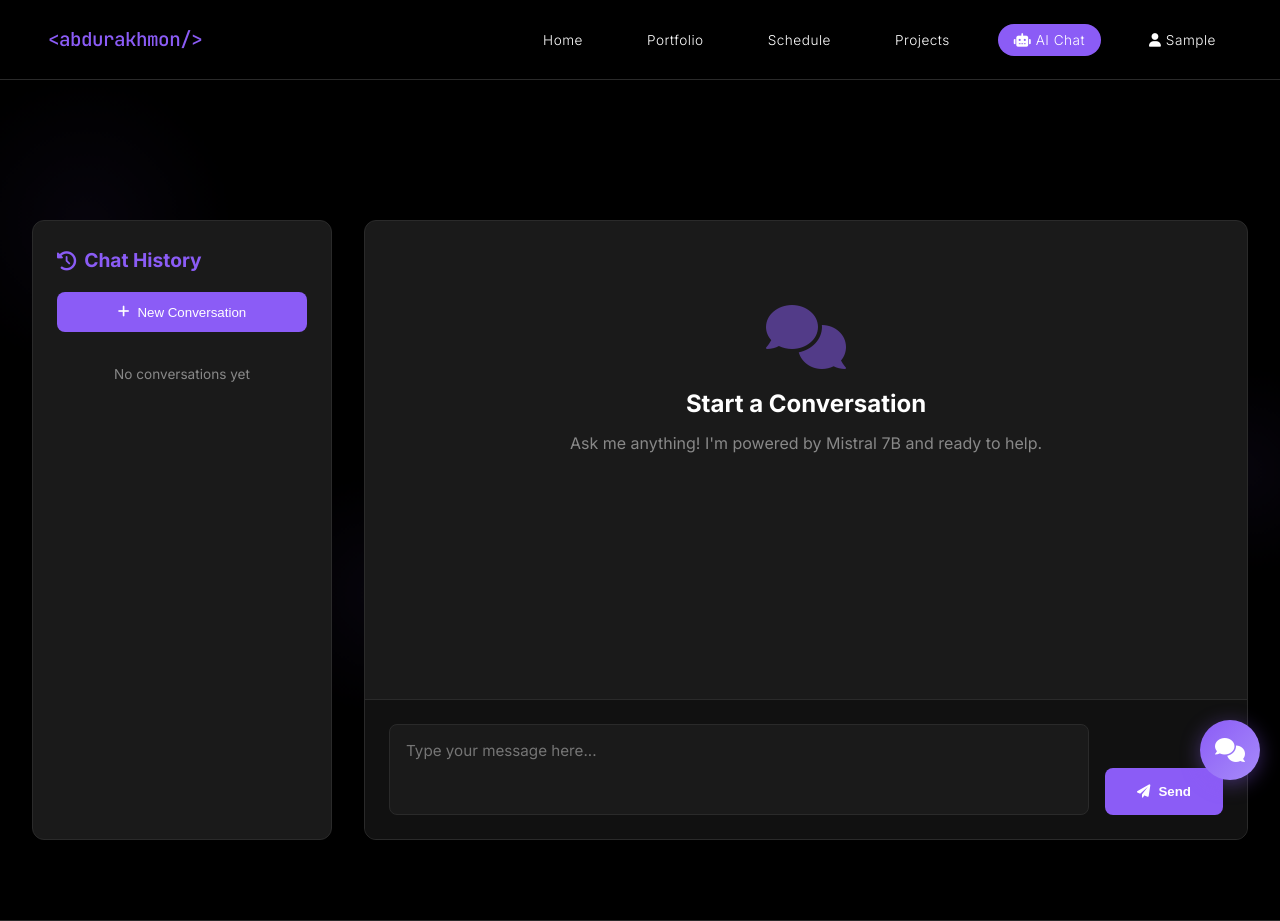
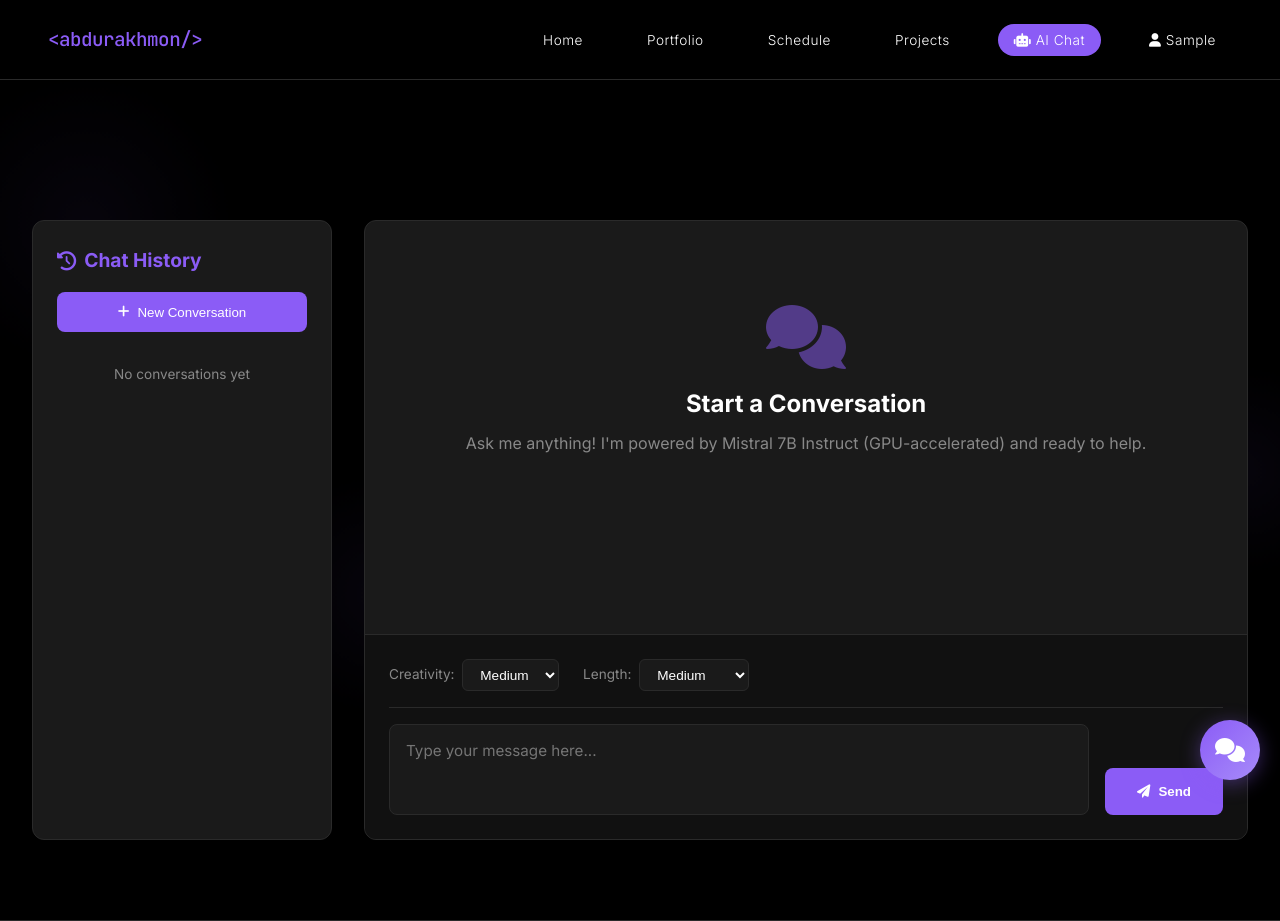
Before and after one commit to Mukhammad-develop/mkhmd, a Django app: page /ai-chat/ in a window 1280 px wide. Shown: the top 921 px of the page. Run offline with Django 5.2, Linux system fonts and the light colour scheme; the visitor is signed in with stand-in values (Sample User, id 1); data comes from the database, SQL or seed files in the repository; data that the repository does not hold is empty.

Commit message:
Fix auto-creating blank chats on reload and add settings to input area

```diff
--- a/website/templates/website/ai_chat.html
+++ b/website/templates/website/ai_chat.html
@@ -239,6 +239,46 @@
         background: var(--soft-black);
     }
 
+    .chat-settings {
+        display: flex;
+        gap: 1.5rem;
+        margin-bottom: 1rem;
+        padding-bottom: 1rem;
+        border-bottom: 1px solid var(--border-gray);
+    }
+
+    .setting-group {
+        display: flex;
+        align-items: center;
+        gap: 0.5rem;
+    }
+
+    .setting-group label {
+        font-size: 0.85rem;
+        color: var(--text-gray);
+        white-space: nowrap;
+    }
+
+    .setting-group select {
+        background: var(--charcoal);
+        color: white;
+        border: 1px solid var(--border-gray);
+        border-radius: 6px;
+        padding: 0.4rem 0.8rem;
+        font-size: 0.85rem;
+        cursor: pointer;
+        transition: all 0.3s ease;
+    }
+
+    .setting-group select:hover {
+        border-color: var(--primary-purple);
+    }
+
+    .setting-group select:focus {
+        outline: none;
+        border-color: var(--primary-purple);
+    }
+
     .chat-input-container {
         display: flex;
         gap: 1rem;
@@ -362,6 +402,25 @@
         </div>
 
         <div class="chat-input-area">
+            <div class="chat-settings">
+                <div class="setting-group">
+                    <label>Creativity:</label>
+                    <select id="temperatureSelect">
+                        <option value="0.3">Low</option>
+                        <option value="0.7" selected>Medium</option>
+                        <option value="1.0">High</option>
+                    </select>
+                </div>
+                <div class="setting-group">
+                    <label>Length:</label>
+                    <select id="maxTokensSelect">
+                        <option value="100">Short</option>
+                        <option value="200" selected>Medium</option>
+                        <option value="400">Long</option>
+                        <option value="600">Very Long</option>
+                    </select>
+                </div>
+            </div>
             <div class="chat-input-container">
                 <textarea
                     class="chat-textarea"
@@ -381,10 +440,8 @@
     let currentChatId = null;
     let isLoading = false;
 
-    // Initialize - start new chat on load
+    // Initialize - DON'T create chat on load, just show empty state
     window.addEventListener('DOMContentLoaded', () => {
-        startNewChat();
-
         // Auto-resize textarea
         const textarea = document.getElementById('chatInput');
         textarea.addEventListener('input', function() {
@@ -398,6 +455,15 @@
                 sendMessage();
             }
         });
+
+        // If there are existing chats, load the most recent one
+        const firstChat = document.querySelector('.chat-history-item');
+        if (firstChat) {
+            const chatId = firstChat.getAttribute('data-chat-id');
+            if (chatId) {
+                loadChat(chatId);
+            }
+        }
     });
 
     async function startNewChat() {
@@ -474,12 +540,21 @@
     }
 
     async function sendMessage() {
-        if (isLoading || !currentChatId) return;
+        if (isLoading) return;
 
         const input = document.getElementById('chatInput');
         const message = input.value.trim();
 
         if (!message) return;
+
+        // If no chat exists, create one first
+        if (!currentChatId) {
+            await startNewChat();
+            if (!currentChatId) {
+                alert('Failed to create chat. Please try again.');
+                return;
+            }
+        }
 
         // Get settings
         const temperature = parseFloat(document.getElementById('temperatureSelect').value);
```
